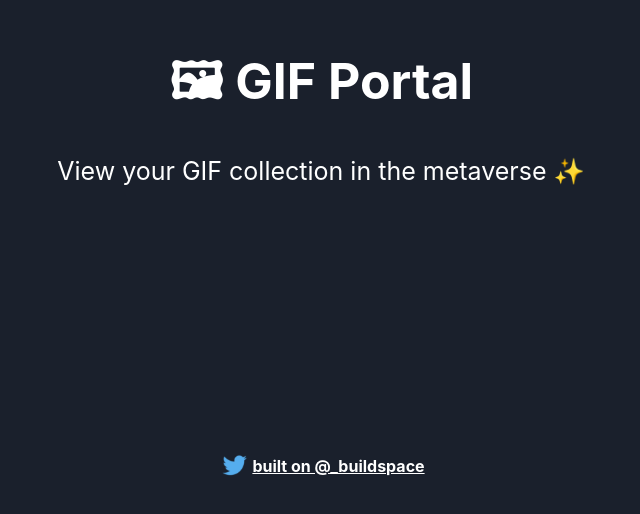
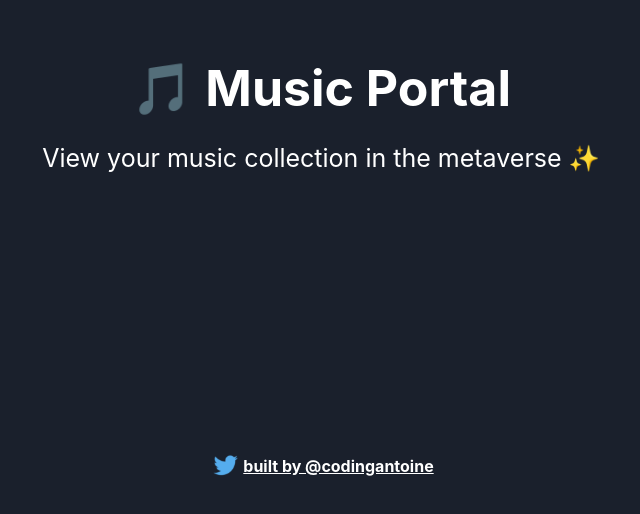
Before and after one commit to antoineandrieu/music-portal, a React (Create React App) app: page / in a window 1280 px wide. Shown: the part 272-786 px from the top of the page, without its empty margins (319-959 px from the left). Built offline with nearby package versions, Linux system fonts and the light colour scheme.

Commit message:
feat: customize frontend

```diff
--- a/public/index.html
+++ b/public/index.html
@@ -7,7 +7,7 @@
     <meta name="theme-color" content="#000000" />
     <meta
       name="description"
-      content="Web site created using create-react-app"
+      content="Share your playlist"
     />
     <!--
       manifest.json provides metadata used when your web app is installed on a
@@ -23,22 +23,22 @@
       work correctly both with client-side routing and a non-root public URL.
       Learn how to configure a non-root public URL by running `npm run build`.
     -->
-    <title>My GIF Portal</title>
-    <meta name="title" content="GIF Portal" />
-    <meta name="description" content="Create a GIF collection with the Metaverse!" />
+    <title>My Music Portal</title>
+    <meta name="title" content="Music Portal" />
+    <meta name="description" content="Create a Music collection with the Metaverse!" />
 
     <!-- Facebook -->
     <meta property="og:type" content="website">
     <meta property="og:url" content="https://buildspace.so/">
-    <meta property="og:title" content="GIF Portal">
-    <meta property="og:description" content="Create a GIF collection with the Metaverse!">
+    <meta property="og:title" content="Music Portal">
+    <meta property="og:description" content="Create a Music collection with the Metaverse!">
     <meta property="og:image" content="https://s3.amazonaws.com/cdn.buildspace.so/courses/web3-solana-app/metadata.png">
 
     <!-- Twitter -->
     <meta property="twitter:card" content="summary_large_image">
     <meta property="twitter:url" content="https://buildspace.so/">
-    <meta property="twitter:title" content="GIF Portal">
-    <meta property="twitter:description" content="Create a GIF collection with the Metaverse!">
+    <meta property="twitter:title" content="Music Portal">
+    <meta property="twitter:description" content="Create a Music collection with the Metaverse!">
     <meta property="twitter:image" content="https://s3.amazonaws.com/cdn.buildspace.so/courses/web3-solana-app/metadata.png">
   </head>
   <body>
--- a/src/App.js
+++ b/src/App.js
@@ -2,7 +2,7 @@ import twitterLogo from './assets/twitter-logo.svg';
 import './App.css';
 
 // Constants
-const TWITTER_HANDLE = '_buildspace';
+const TWITTER_HANDLE = 'codingantoine';
 const TWITTER_LINK = `https://twitter.com/${TWITTER_HANDLE}`;
 
 const App = () => {
@@ -10,9 +10,9 @@ const App = () => {
     <div className="App">
       <div className="container">
         <div className="header-container">
-          <p className="header">🖼 GIF Portal</p>
+          <p className="header">🎵 Music Portal</p>
           <p className="sub-text">
-            View your GIF collection in the metaverse ✨
+            View your music collection in the metaverse ✨
           </p>
         </div>
         <div className="footer-container">
@@ -22,7 +22,7 @@ const App = () => {
             href={TWITTER_LINK}
             target="_blank"
             rel="noreferrer"
-          >{`built on @${TWITTER_HANDLE}`}</a>
+          >{`built by @${TWITTER_HANDLE}`}</a>
         </div>
       </div>
     </div>
```
